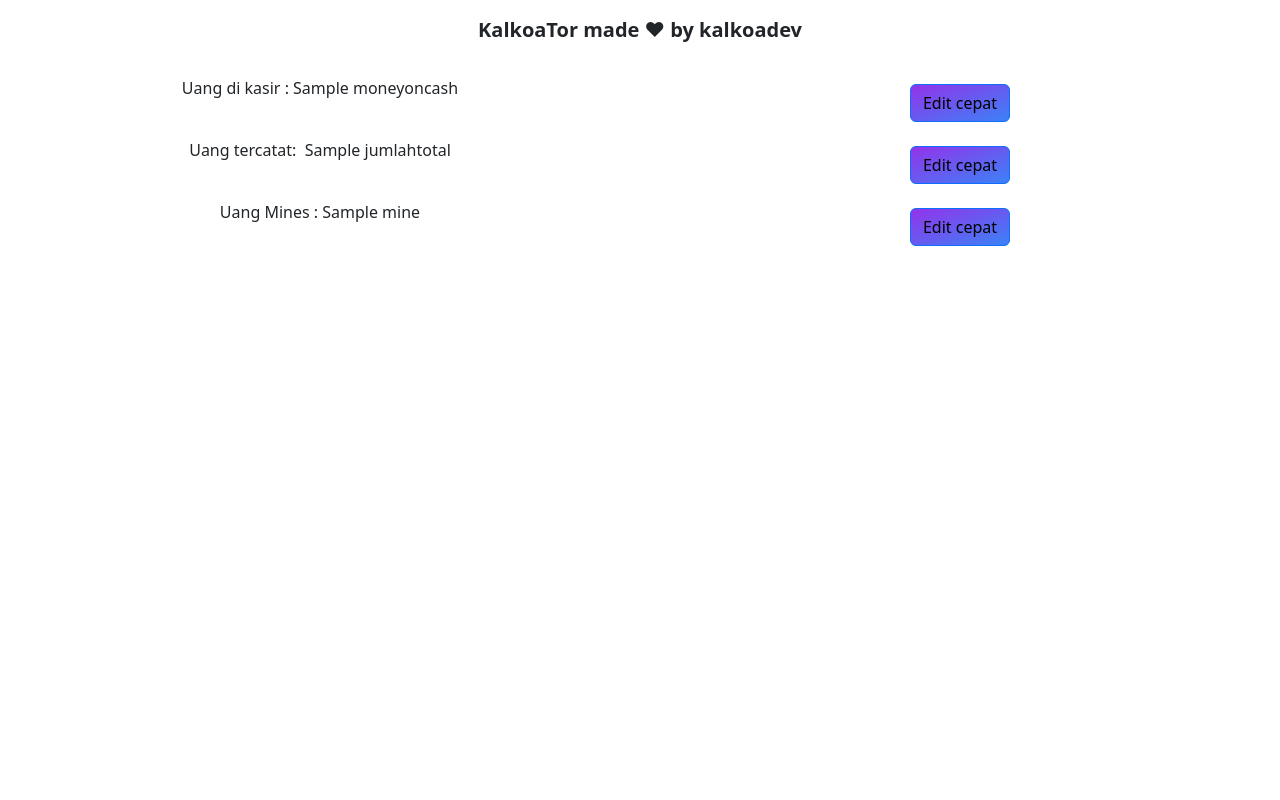
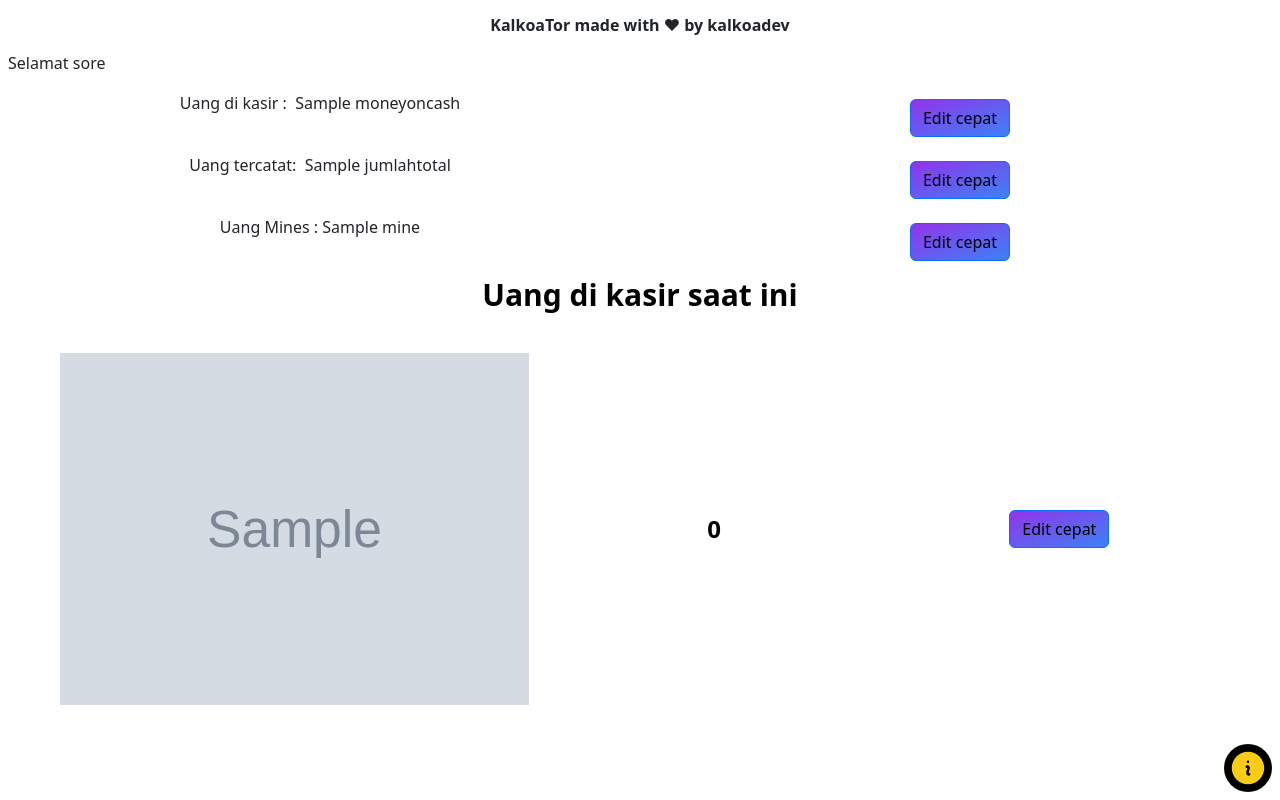
Before and after one commit to wilypradana/cashierdb, a PHP site: page / in a window 1280 px wide. Run offline with PHP 8.4, Linux system fonts and the light colour scheme; tables that the repository leaves empty or names only in its code hold one stand-in row (values such as "Sample post"); grey boxes marked "Sample" are stand-in pictures; some libraries are stand-ins or nearby versions.

Commit message:
first commit

```diff
--- a/src/index.php
+++ b/src/index.php
@@ -3,6 +3,7 @@ require("koneksi.php");
 $JumlahTotal = JumlahTotal("SELECT * FROM `JumlahTotal`");
 $mines = mines("SELECT * FROM `mines`");
 $moneyoncash = moneyoncash("SELECT * FROM `MoneyOncash`");
+$moneys = money("SELECT * FROM `Money`");
 
 
 
@@ -24,22 +25,29 @@ $moneyoncash = moneyoncash("SELECT * FROM `MoneyOncash`");
       crossorigin="anonymous"
     />
     <script src="https://cdn.tailwindcss.com"></script>
+    <style>
+      *{
+        box-sizing: border-box;
+      }
+
+    </style>
   </head>
   <body>
-    <h1 class="text-xl font-bold text-center py-3">
-      KalkoaTor made ❤ by kalkoadev
+    <h1 class="text-md font-bold text-center py-3">
+      KalkoaTor made with ❤ by kalkoadev
     </h1>
+    <p class="px-2"> Selamat <?= waktu() ?> </p>
     <div class="container px-4 text-center">
   <?php foreach($moneyoncash as $cash) :?>
   <div class="row gx-5">
     <span class="hidden" id="CashOnid"><?= $cash["id"] ?></span>
     <div class="col">
-      <div class="p-3">Uang di kasir : <?= $cash["nominal"] ?></div>
+      <div class="p-3">Uang di kasir : &nbsp;<?= $cash["nominal"] ?> </div>
     </div>
     <div class="col mt-4">
       <button
         type="button"
-        class="tampilCashOnModal btn btn-primary bg-gradient-to-br text-black from-purple-600 to-blue-500 hover:bg-gradient-to-bl focus:ring-4 focus:outline-none focus:ring-blue-300 dark:focus:ring-blue-800 "
+        class="tampilCashOnModal btn btn-primary bg-gradient-to-br text-black from-purple-600 to-blue-500 hover:bg-gradient-to-bl  dark:focus:ring-blue-800 "
 
         data-bs-toggle="modal"
         data-bs-target="#editCashOncashier"
@@ -52,14 +60,14 @@ $moneyoncash = moneyoncash("SELECT * FROM `MoneyOncash`");
   <?php endforeach; ?>
   <?php foreach($JumlahTotal as $Total) :?>
   <div class="row gx-5">
-    <span class="hidden" id="CatatOnid"><?= $Total["id"] ?></span>
+    <span class="hidden" id="Catataid"><?= $Total["id"] ?></span>
     <div class="col">
       <div class="p-3">Uang tercatat: &nbsp;<?= $Total["nominal"] ?></div>
     </div>
     <div class="col mt-4">
       <button
         type="button"
-        class="showpopupcatat btn btn-primary bg-gradient-to-br text-black from-purple-600 to-blue-500 hover:bg-gradient-to-bl focus:ring-4 focus:outline-none focus:ring-blue-300 dark:focus:ring-blue-800"
+        class="showpopupcatat btn btn-primary bg-gradient-to-br text-black from-purple-600 to-blue-500 hover:bg-gradient-to-bl  dark:focus:ring-blue-800"
         data-bs-toggle="modal"
         data-bs-target="#showpopupcatat"
         Catataid="<?= $Total["id"] ?>"
@@ -71,25 +79,61 @@ $moneyoncash = moneyoncash("SELECT * FROM `MoneyOncash`");
   <?php endforeach; ?>
   <?php foreach($mines as $rugi) :?>
   <div class="row gx-5">
-    <span class="hidden" id="minesOnid"><?= $rugi["id"] ?></span>
+    <span class="hidden" id="RugiOnid"><?= $rugi["id"] ?></span>
     <div class="col">
       <div class="p-3">Uang Mines : <?= $rugi["nominal"] ?></div>
     </div>
     <div class="col mt-4">
-      <button
-        type="button"
-        class="tampilCatatOnModal btn btn-primary bg-gradient-to-br text-black from-purple-600 to-blue-500 hover:bg-gradient-to-bl focus:ring-4 focus:outline-none focus:ring-blue-300 dark:focus:ring-blue-800 "
+    <button
+    type="button"
+    class="buttonrugi btn btn-primary bg-gradient-to-br text-black from-purple-600 to-blue-500 hover:bg-gradient-to-bl dark:focus:ring-blue-800"
+    data-bs-toggle="modal"
+    data-bs-target="#tampilrugiOnModal"
+    RugiOnid="<?= $rugi["id"] ?>"
+>
+    Edit cepat
+</button>
+    </div>
+  </div>
+  <?php endforeach; ?>
 
-        data-bs-toggle="modal"
-        data-bs-target="#editCatatOnmines"
-        CashOnid="<?= $rugi["id"] ?>"
-      >
-        Edit cepat
-      </button>
+    <div class=" text-center ">
+    <h1 class="text-black font-extrabold text-3xl py-3">Uang di kasir saat ini</h1>
+    <?php foreach($moneys as $money) :?>
+  <div class="row align-items-center m-4 ">
+    <div class="col-5">
+     <img src="../assets/<?= $money["image"] ?>" alt="" srcset="" class="w-full">
+    </div>
+    <div class="col text-black font-bold text-2xl">
+      <span>0</span>
+    </div>
+    <div class="col">
+    <button
+    type="button"
+    class="buttonuang btn btn-primary  bg-gradient-to-br text-black from-purple-600 to-blue-500 hover:bg-gradient-to-bl dark:focus:ring-blue-800"
+    data-bs-toggle="modal"
+    data-bs-target="#tampilmoneyOnModal"
+    moneyOnid="<?= $money["id"] ?>"
+>
+    Edit&nbsp;cepat
+</button>
     </div>
   </div>
   <?php endforeach; ?>
 </div>
+</div>
+
+
+
+
+<div class="fixed bottom-0 right-0 p-2">
+  <div class="w-12 h-12 bg-black rounded-full flex items-center justify-center">
+  <svg xmlns="http://www.w3.org/2000/svg" viewBox="0 0 24 24" fill="currentColor" class="w-10 h-10 text-yellow-400 ">
+  <path fill-rule="evenodd" d="M2.25 12c0-5.385 4.365-9.75 9.75-9.75s9.75 4.365 9.75 9.75-4.365 9.75-9.75 9.75S2.25 17.385 2.25 12zm8.706-1.442c1.146-.573 2.437.463 2.126 1.706l-.709 2.836.042-.02a.75.75 0 01.67 1.34l-.04.022c-1.147.573-2.438-.463-2.127-1.706l.71-2.836-.042.02a.75.75 0 11-.671-1.34l.041-.022zM12 9a.75.75 0 100-1.5.75.75 0 000 1.5z" clip-rule="evenodd" />
+</svg>
+  </div>
+</div>
+
   <!-- modal oncash-->
     <div
       class="modal fade"
@@ -154,13 +198,13 @@ $moneyoncash = moneyoncash("SELECT * FROM `MoneyOncash`");
             ></button>
           </div>
           <div class="modal-body font-bold text-black">
-            <form action="koneksi.php" method="POST">
+            <form action="koneksi.php" method="post">
               <div class="mb-3">
                 <label for="tampilCashOncatat" class="form-label"
                   >Edit cepat</label
                 >
                 <input
-                  type="text"
+                  type="number"
                   class="form-control"
                   id="editCashOncatat"
 
@@ -181,7 +225,7 @@ $moneyoncash = moneyoncash("SELECT * FROM `MoneyOncash`");
   <!-- modal mines-->
   <div
       class="modal fade"
-      id="editCashOncashier"
+      id="tampilrugiOnModal"
       tabindex="-1"
       aria-labelledby="editCashOncashierLabel"
       aria-hidden="true"
@@ -204,16 +248,16 @@ $moneyoncash = moneyoncash("SELECT * FROM `MoneyOncash`");
                   >Edit cepat</label
                 >
                 <input
-                  type="text"
+                  type="number"
                   class="form-control"
-                  id="editCashOnModal"
+                  id="editRugiOnModal"
 
                 />
                 <div id="emailHelp" class="form-text">
                   fokus dan tetap semangattt
                 </div>
               </div>
-              <button type="submit" class="btn btn-primary bg-red-600" name="update_cashier">
+              <button type="submit" class="btn btn-primary bg-red-600" name="update_rugi">
                 Submit
               </button>
             </form>
@@ -221,6 +265,52 @@ $moneyoncash = moneyoncash("SELECT * FROM `MoneyOncash`");
         </div>
       </div>
     </div>
+  </div>
+    <!-- modal -->
+  <!-- modal mines-->
+  <div
+      class="modal fade"
+      id="tampilmoneyOnModal"
+      tabindex="-1"
+      aria-labelledby="editCashOncashierLabel"
+      aria-hidden="true"
+    >
+      <div class="modal-dialog">
+        <div class="modal-content">
+          <div class="modal-header">
+            <h1 class="modal-title fs-5" id="editCashOncashierLabel">Edit cepat</h1>
+            <button
+              type="button"
+              class="btn-close"
+              data-bs-dismiss="modal"
+              aria-label="Close"
+            ></button>
+          </div>
+          <div class="modal-body font-bold text-black">
+            <form action="koneksi.php" method="POST">
+              <div class="mb-3">
+                <label for="tampilCashOnModal" class="form-label"
+                  >Edit cepat</label
+                >
+                <input
+                  type="number"
+                  class="form-control"
+                  id="editMoneyOnModal"
+
+                />
+                <div id="emailHelp" class="form-text">
+                  fokus dan tetap semangattt
+                </div>
+              </div>
+              <button type="submit" class="btn btn-primary bg-red-600" name="update_rugi">
+                Submit
+              </button>
+            </form>
+          </div>
+        </div>
+      </div>
+    </div>
+  </div>
     <!-- modal -->
     <script
       src="https://cdn.jsdelivr.net/npm/bootstrap@5.3.0/dist/js/bootstrap.bundle.min.js"
--- a/src/koneksi.php
+++ b/src/koneksi.php
@@ -1,7 +1,20 @@
 <?php
 $koneksi = mysqli_connect("localhost","root","","Cashier");
 
+function waktu() {
+   date_default_timezone_set('Asia/Jakarta');
+   $jam = date('H');
 
+   if ($jam >= 0 && $jam < 12) {
+       return "pagi";
+   } elseif ($jam >= 12 && $jam < 15) {
+       return "siang";
+   } elseif ($jam >= 15 && $jam < 18) {
+       return "sore";
+   } else {
+       return "malam";
+   }
+}
 function JumlahTotal($JumlahTotal) {
    global $koneksi;
    $result = mysqli_query($koneksi, $JumlahTotal);
@@ -58,6 +71,73 @@ if (isset($_POST["update_cashier"])) {
    }
 }
 
+if (isset($_POST["update_catat"])) {
+   $catatid = $_POST["catatId"];
+   $result_array = [];
+   $query = "SELECT * FROM `JumlahTotal` WHERE id='$catatid'";
+   $query_run = mysqli_query($koneksi, $query);
+   if (mysqli_num_rows($query_run) > 0) {
+     foreach ($query_run as $row) {
+       array_push($result_array, $row);
+     }
+     header("content-type: application/json");
+     echo json_encode($result_array);
+   }else{
+      echo "
+      <script>
+      alert('gaggal')
+      </script>
+      ";
+   }
+
+}
+
+
+
+
+if (isset($_POST["update_rugi"])) {
+   $rugiid = $_POST["minesId"];
+   $result_array = [];
+   $query = "SELECT * FROM `mines` WHERE id='$rugiid'";
+   $query_run = mysqli_query($koneksi, $query);
+   if (mysqli_num_rows($query_run) > 0) {
+     foreach ($query_run as $row) {
+       array_push($result_array, $row);
+     }
+     header("content-type: application/json");
+     echo json_encode($result_array);
+   }else{
+      echo "
+      <script>
+      alert('gaggal')
+      </script>
+      ";
+   }
+
+}
+
+
+if (isset($_POST["update_money"])) {
+   $moneyId = $_POST["MoneyidId"];
+   $result_array = [];
+   $query = "SELECT * FROM `Money` WHERE id='$moneyId'";
+   $query_run = mysqli_query($koneksi, $query);
+   if (mysqli_num_rows($query_run) > 0) {
+     foreach ($query_run as $row) {
+       array_push($result_array, $row);
+     }
+     header("content-type: application/json");
+     echo json_encode($result_array);
+   }else{
+      echo "
+      <script>
+      alert('gaggal')
+      </script>
+      ";
+   }
+
+}
+
 
 
 ?>
```
Also changed, not shown: src/script.js (+41 -14 lines).
